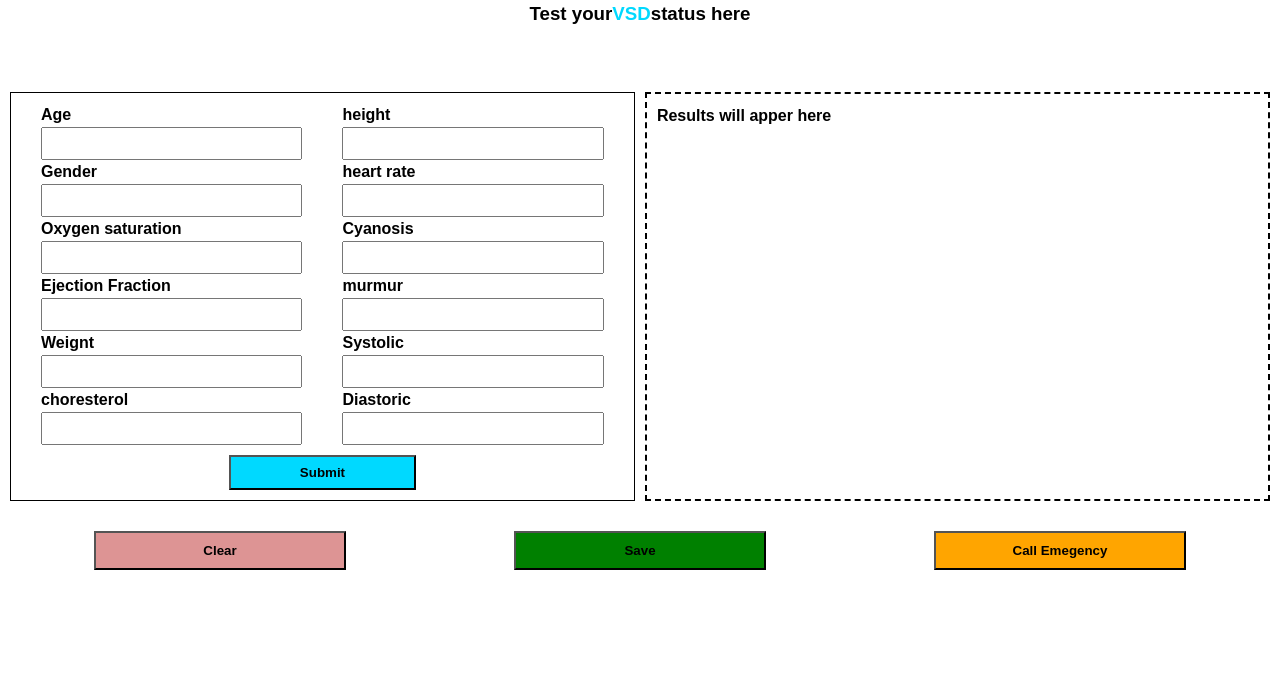
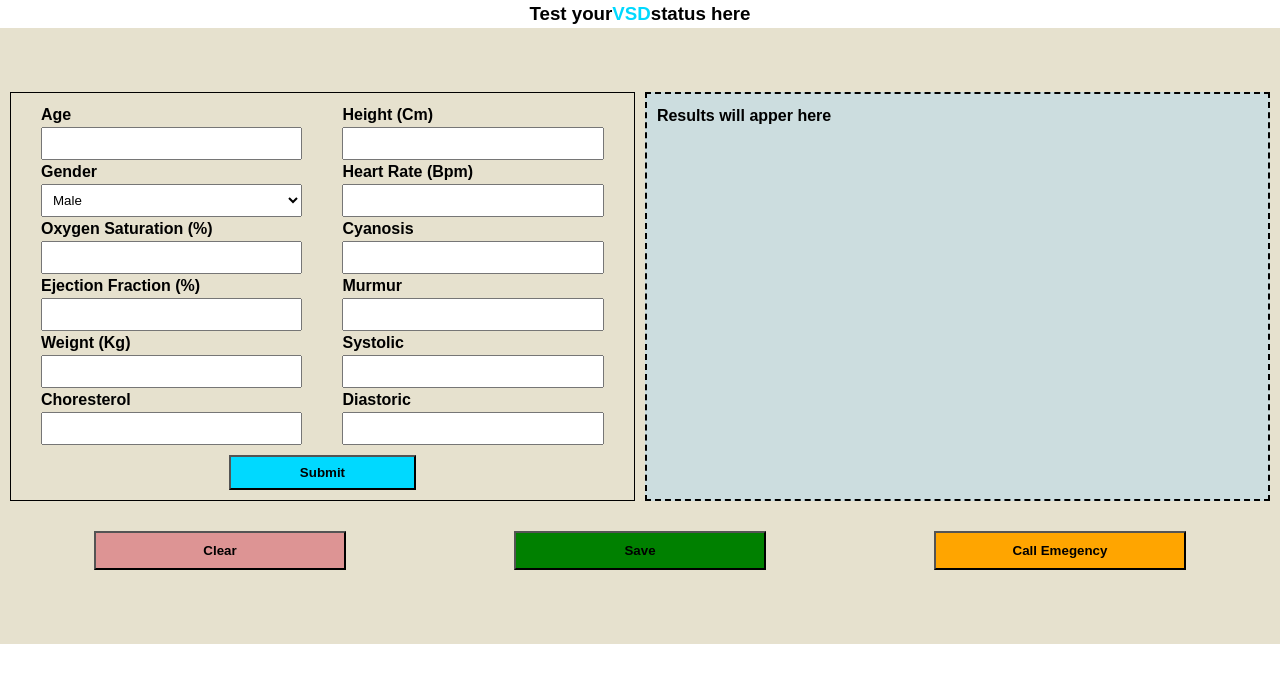
Before and after one commit to Viniek/VSD, a React (Vite) app in the folder client/: page /Home in a window 1280 px wide. Shown: the top 682 px of the page. Built offline with nearby package versions, Linux system fonts and the light colour scheme.

Commit message:
work on home form

```diff
--- a/client/src/Pages/Home/Home.css
+++ b/client/src/Pages/Home/Home.css
@@ -3,6 +3,7 @@
     flex-direction: column;
     justify-content: center;
     /* background-image: url(../../assets/img5.jpg); */
+    background-color: rgb(230, 225, 206);
     height: 77vh;
     background-size: cover;
     margin: 0;
@@ -28,7 +29,7 @@
     width: 50%;
     height: 100%;
     border: var(--black) dashed 2px;
-    background-color: white;
+    background-color: rgb(204, 221, 223);
     color: var(--black);
     padding: 1rem;
 }
@@ -66,6 +67,7 @@
 .form-section1 label{
     font-weight: 800;
     color:var(--black);
+    text-transform: capitalize;
 }
 .home-from-inputs{
     display: flex;
@@ -75,6 +77,9 @@
     padding: .7rem;
 
 }
+select{
+    padding: .7rem;
+    }
 .result{
    min-height: 100%;
     min-width: 100%;
--- a/client/src/Pages/Home/Home.jsx
+++ b/client/src/Pages/Home/Home.jsx
@@ -22,65 +22,68 @@ function Home() {
 <div className="form-section1">
 <div className='home-from-inputs'>
     <label>Age</label>
-    <input type="text" />
+    <input type="number" />
     </div>
 
     <div className='home-from-inputs'>
     <label>Gender</label>
-    <input type="text" />
+    <select name="" id="">
+      <option value="Male">Male</option>
+      <option value="Female">Female</option>
+    </select>
     </div>
 
     <div className='home-from-inputs'>
-    <label>Oxygen saturation</label>
-    <input type="text" />
+    <label>Oxygen saturation  (%)</label>
+    <input type="number" />
     </div>
 
 
     <div className='home-from-inputs'>
-    <label>Ejection Fraction</label>
-    <input type="text" />
+    <label>Ejection Fraction (%)</label>
+    <input type="number" />
     </div>
 
     <div className='home-from-inputs'>
-    <label>Weignt</label>
-    <input type="text" />
+    <label>Weignt (Kg)</label>
+    <input type="number" />
     </div>
 
     <div className='home-from-inputs'>
     <label>choresterol</label>
-    <input type="text" />
+    <input type="number" />
     </div>
 </div>
     {/* ...................................................... */}
     <div className='form-section1'>
     <div className='home-from-inputs'>
-    <label>height</label>
-    <input type="text" />
+    <label>height  (Cm)</label>
+    <input type="number" />
     </div>
 
     <div className='home-from-inputs'>
-    <label>heart rate</label>
-    <input type="text" />
+    <label>heart rate (Bpm)</label>
+    <input type="number" />
     </div>
 
     <div className='home-from-inputs'>
     <label>Cyanosis</label>
-    <input type="text" />
+    <input type="number" />
     </div>
 
     <div className='home-from-inputs'>
     <label>murmur</label>
-    <input type="text" />
+    <input type="number" />
     </div>
 
     <div className='home-from-inputs'>
     <label>Systolic</label>
-    <input type="text" />
+    <input type="number" />
     </div>
 
     <div className='home-from-inputs'>
     <label>Diastoric</label>
-    <input type="text" />
+    <input type="number" max={1} min={0} />
     </div>
     </div>
 
```
